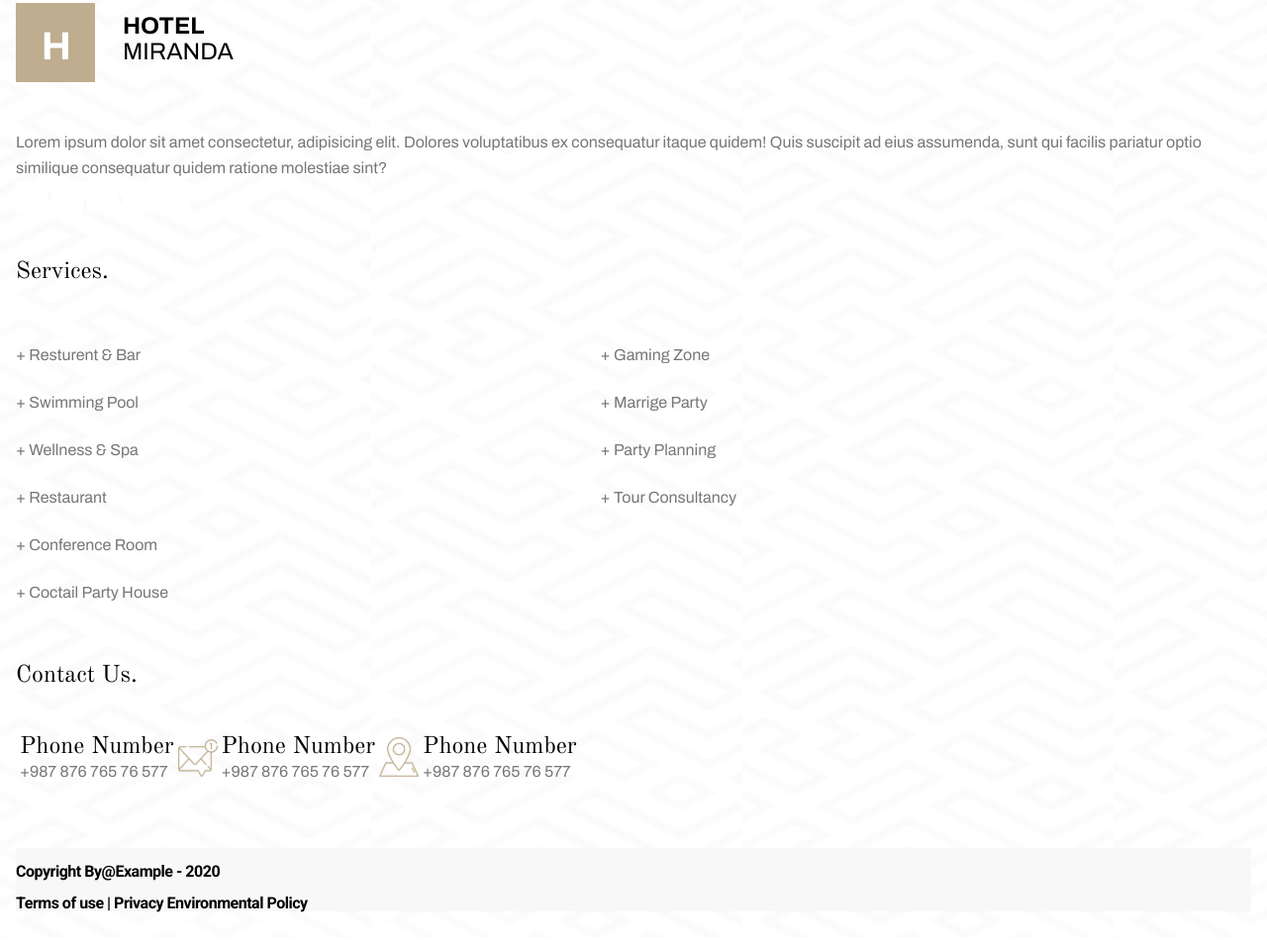
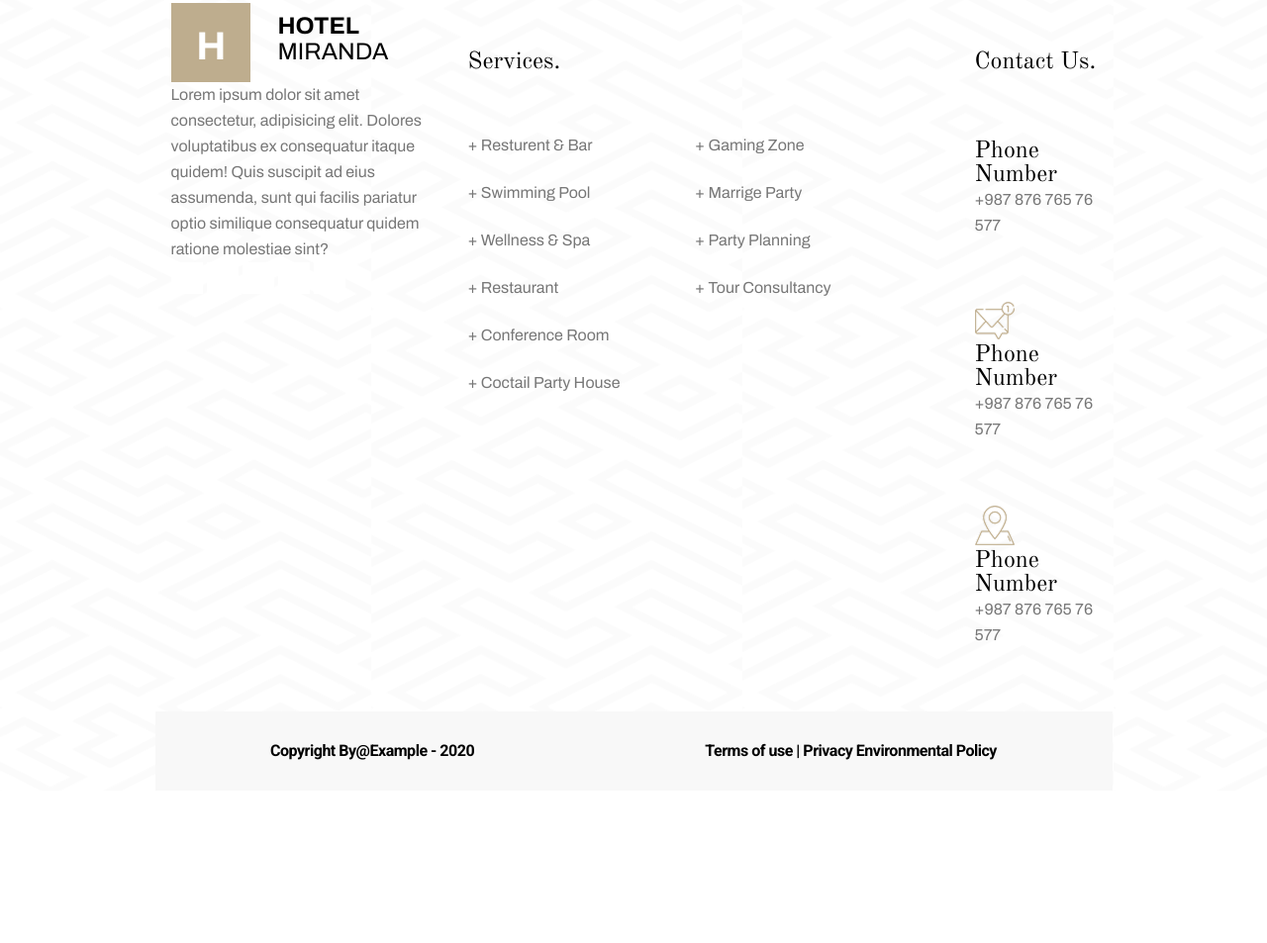
Before and after one commit to VickyCrow/hotel-miranda, a website: page pages/about.html in a window 1280 px wide. Shown: the part 2450-3403 px from the top of the page at 99% size. After the commit the page ends 3289 px from the top, so only its background shows below. Drawn offline with nearby package versions, Linux system fonts and the light colour scheme.

Commit message:
comienzo footer desktop

```diff
--- a/pages/about.html
+++ b/pages/about.html
@@ -135,7 +135,8 @@
                         <p class="facilities__paragraph">Lorem ipsum, dolor sit amet consectetur adipisicing elit. Nisi, perspiciatis sit? </p>
                     </div>
                 </li>
-            </ul></div>
+            </ul>
+        </div>
         </section>
         <section id="counter-section">
             <h4 class="mini-title-h">COUNTER</h4>
@@ -176,15 +177,16 @@
                 <h1 id="footer-logo">H</h1>
             </div>
             <h3><span class="dark-span">HOTEL</span><br>MIRANDA</h3>
-        </div>
             <p>Lorem ipsum dolor sit amet consectetur, adipisicing elit. Dolores voluptatibus ex consequatur itaque quidem! Quis suscipit ad eius assumenda, sunt qui facilis pariatur optio similique consequatur quidem ratione molestiae sint?</p>
-        <div id="footer-container">
+            <div id="icon-container">
                 <button><img src="../img/footer/fb-icon.png" alt=""></button>
                 <button><img src="../img/footer/be-icon.png" alt=""></button>
                 <button><img src="../img/footer/in-icon.png" alt=""></button>
                 <button><img src="../img/footer/yt-icon.png" alt=""></button>
                 <button><img src="../img/footer/tw-icon.png" alt=""></button>
             </div>
+        </div>
+
         <div id="services-container">
             <h4>Services.</h4>
             <div class="column">
--- a/styles/scss/components/_footer.scss
+++ b/styles/scss/components/_footer.scss
@@ -56,7 +56,7 @@ footer{
     margin-bottom: 3rem;
 }
 
-#footer-container{
+#icon-container{
     button{
         @include buttons.square;
         display:inline-block;
@@ -115,3 +115,50 @@ footer{
     }
 
 }
+
+@media screen and (width >= 600px){
+
+    footer{
+        display: grid;
+        grid-template-areas:
+        ". title services contact ."
+        "copyright copyright copyright copyright copyright";
+        grid-template-columns: auto 300px  minmax(150px, 40%) 250px auto;
+        padding: 1rem 0 0 0;
+        justify-content: center;
+        bottom: 0;
+
+        & > div{
+            padding: 0 1rem;
+        }
+
+    }
+
+    #footer-title{
+        grid-area: title;
+        margin: 0;
+
+        & > p{
+            text-wrap: "wrap";
+        }
+    }
+
+    #services-container{
+        grid-area:services;
+    }
+
+    #contact-container{
+        grid-area: contact;
+    }
+
+    #copyright-container{
+        width: 100%;
+        display: flex;
+        justify-content: space-around;
+        grid-area: copyright;
+        padding: 2rem 0;
+        & > p{
+            margin: 0;
+        }
+    }
+}
--- a/styles/scss/components/_header.scss
+++ b/styles/scss/components/_header.scss
@@ -38,3 +38,7 @@ header{
         vertical-align: middle;
     }
 }
+
+@media screen and (width >= 600px){
+
+}
```
Also changed, not shown: styles/css/about.css, styles/css/footer.css (added), styles/css/home.css, 3 other files. Lines whose indentation alone changed are shown as unchanged.
